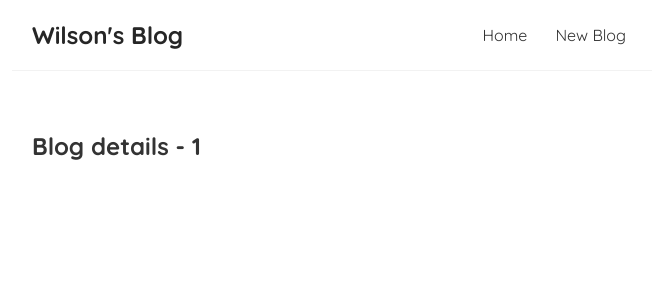
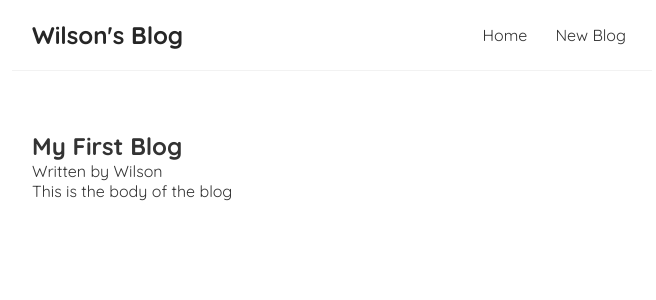
Before and after one commit to wingsown/blog, a React (Create React App) app: page /blogs/1 in a window 1280 px wide. Shown: the top 300 px of the page, without its empty margins (308-964 px from the left). Built offline with nearby package versions, Linux system fonts and the light colour scheme; data requests are answered from the project's data file.

Commit message:
Reused usefetch in blogdetails

```diff
--- a/src/BlogDetails.js
+++ b/src/BlogDetails.js
@@ -1,12 +1,22 @@
 import { useParams } from "react-router";
+import useFetch from "./useFetch";
 
 const BlogDetails = () => {
     const { id } = useParams();
+    const { data: blog, error, isPending } = useFetch('http://localhost:8000/blogs/' + id);
 
 
     return (
         <div className="blog-details">
-            <h2>Blog details - { id }</h2>
+            { isPending && <div>Loading...</div>}
+            { error && <div>{ error }</div> }
+            { blog && (
+                <article>
+                    <h2>{ blog.title }</h2>
+                    <p>Written by { blog.author }</p>
+                    <div>{ blog.body }</div>
+                </article>
+            )}
         </div>
     );
 }
```
